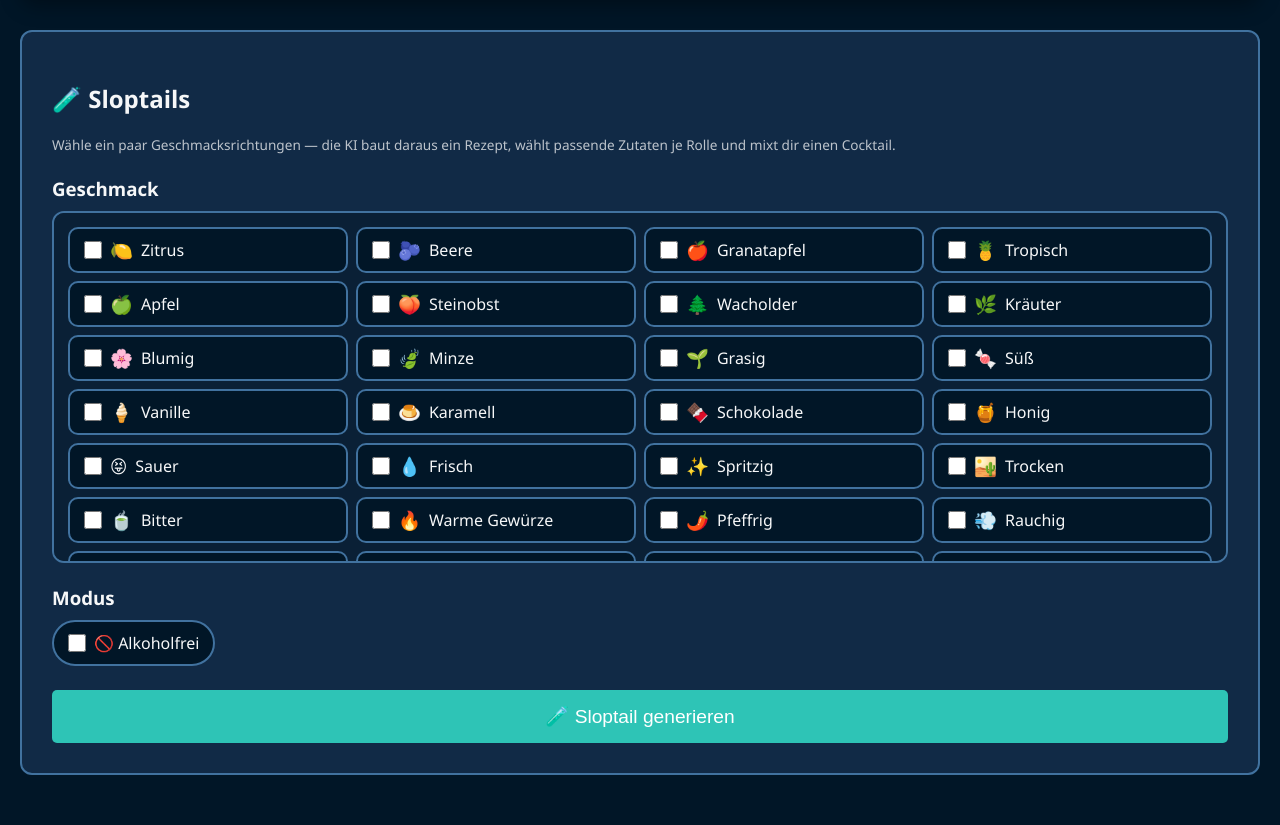
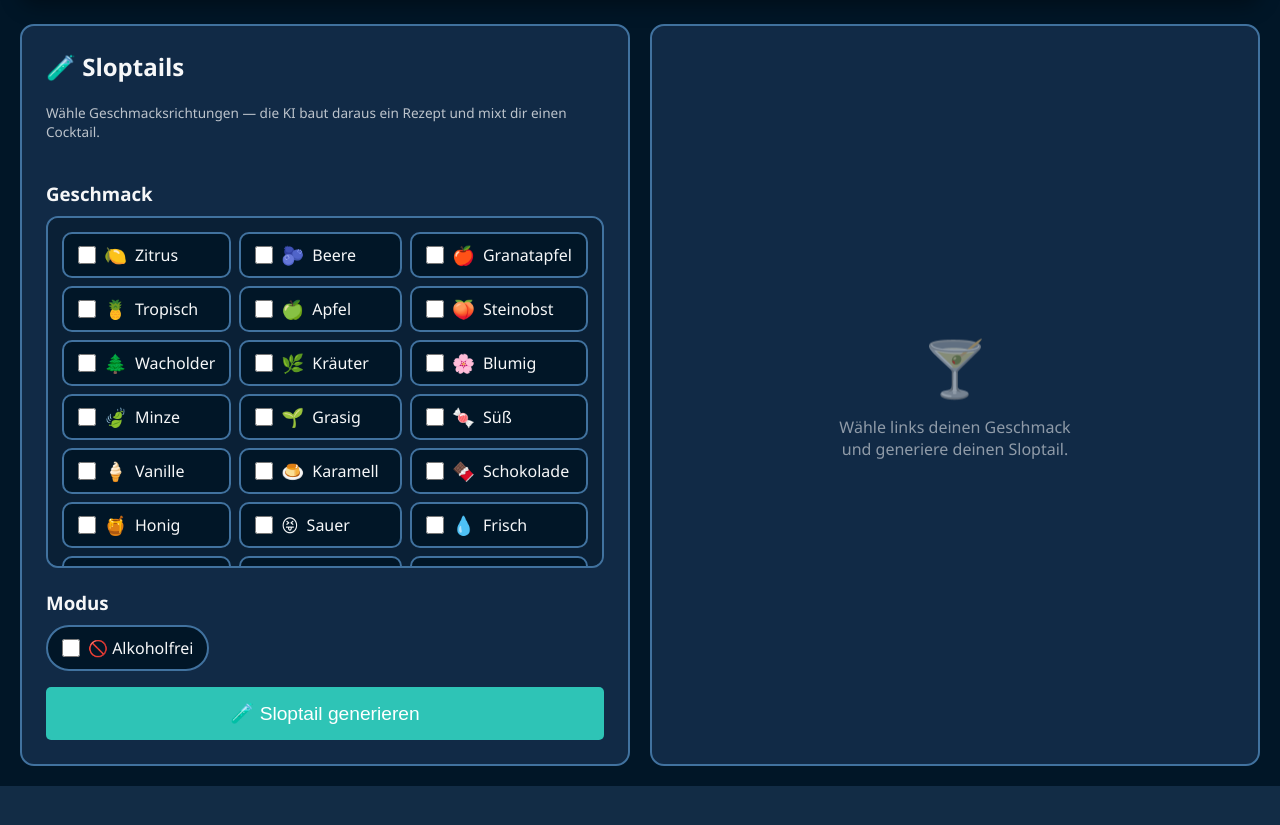
Before and after one commit to OutOfPlane/CocktailMaster, a FastAPI app: page /sloptails in a window 1280 px wide. Shown: the part 96-921 px from the top of the page. After the commit the page ends 882 px from the top, so only its background shows below. Run offline with FastAPI, Linux system fonts and the light colour scheme.

Commit message:
ADD: styling

```diff
--- a/main.py
+++ b/main.py
@@ -368,7 +368,7 @@ async def sloptails_generate(
                 if not candidates:
                     continue
                 raw = await _ollama_json(
-                    client, sloptails.build_ingredient_messages(notes, category, candidates), 0.9)
+                    client, sloptails.build_ingredient_messages(notes, category, candidates), 1.5)
                 cidx = sloptails.parse_choice(raw, "ingredient", len(candidates)) or 1
                 chosen[category] = candidates[cidx - 1]
 
@@ -400,7 +400,7 @@ async def sloptails_generate(
                         pick = pures[0]
                     else:
                         raw = await _ollama_json(
-                            client, sloptails.build_ingredient_messages(notes, category, pures), 0.7)
+                            client, sloptails.build_ingredient_messages(notes, category, pures), 1.5)
                         pidx = sloptails.parse_choice(raw, "ingredient", len(pures)) or 1
                         pick = pures[pidx - 1]
                     columns.append(pick)
@@ -415,7 +415,7 @@ async def sloptails_generate(
                             if i["id"] != "ice" and i["id"] in ing_by_id]
             try:
                 raw = await _ollama_json(
-                    client, sloptails.build_name_messages(class_def.get("name", ""), chosen_names, notes), 1.1)
+                    client, sloptails.build_name_messages(class_def.get("name", ""), chosen_names, notes), 1.5)
                 cocktail["name"] = str(raw.get("name") or "").strip() or class_def.get("name", "Sloptail")
                 cocktail["description"] = str(raw.get("description") or "").strip()
             except (httpx.HTTPStatusError, ValueError, KeyError):
--- a/static/style.css
+++ b/static/style.css
@@ -498,13 +498,37 @@ hr { border: 0; height: 1px; background: #41729f; margin: 20px 0; }
     .ov-table th { background: #eee !important; -webkit-print-color-adjust: exact; print-color-adjust: exact; }
 }
 
-/* Sloptails (AI cocktails) */
-.sloptail-container { max-width: 100%; }
-.sloptail-container h3 { margin: 22px 0 10px; }
+/* Sloptails (AI cocktails) — two cards side by side */
+.sloptail-layout {
+    display: flex;
+    gap: 20px;
+    align-items: stretch;
+    flex-wrap: wrap;
+    max-width: 100%;
+    margin: 0 auto;
+}
+.sloptail-card {
+    flex: 1 1 360px;
+    min-width: 300px;
+    box-sizing: border-box;
+    background: #112a46;
+    border: 2px solid #41729f;
+    border-radius: 14px;
+    padding: 24px;
+    display: flex;
+    flex-direction: column;
+}
+.sloptail-card h2 { margin-top: 0; }
+.sloptail-card h3 { margin: 22px 0 10px; }
+.sloptail-output-card { min-height: 460px; }
+.sloptail-empty { margin: auto; text-align: center; opacity: 0.55; max-width: 260px; }
+.sloptail-empty .big { display: block; font-size: 3.4rem; margin-bottom: 12px; }
+
 .chip-grid {
     display: flex;
     flex-wrap: wrap;
     gap: 10px;
+    margin-bottom: 1rem;
 }
 /* Scrollable box that corrals the taste chips instead of letting them sprawl */
 .chip-box {
@@ -518,7 +542,7 @@ hr { border: 0; height: 1px; background: #41729f; margin: 20px 0; }
 /* Two-column list of taste notes */
 .chip-list {
     display: grid;
-    grid-template-columns: repeat(4, 1fr);
+    grid-template-columns: repeat(3, 1fr);
     gap: 8px;
 }
 .chip-list .chip {
@@ -547,25 +571,20 @@ hr { border: 0; height: 1px; background: #41729f; margin: 20px 0; }
 .chip:has(input:checked) { border-color: #ff9f1c; background: #1e3a5f; }
 .chip-disabled { opacity: 0.4; cursor: not-allowed; }
 
-#gen-btn { margin-top: 24px; }
+#gen-btn { margin-top: auto; }
 
-.sloptail-loading { text-align: center; font-size: 1.2rem; opacity: 0.85; margin-top: 24px; }
+.sloptail-loading { margin: auto; text-align: center; font-size: 1.2rem; opacity: 0.85; }
 .sloptail-error {
-    margin-top: 24px;
+    margin: auto;
     padding: 14px;
     background: rgba(231, 29, 54, 0.15);
     border: 1px solid #e71d36;
     border-radius: 8px;
+    text-align: center;
 }
 
-.sloptail-result {
-    margin-top: 24px;
-    padding: 22px;
-    background: #011627;
-    border: 2px solid #ff9f1c;
-    border-radius: 12px;
-}
-.sloptail-result h3 { margin: 0 0 4px; color: #ff9f1c; font-size: 1.6rem; }
+.sloptail-result { display: flex; flex-direction: column; flex: 1; }
+.sloptail-result h3 { margin: 0 0 4px; color: #ff9f1c; font-size: 1.8rem; }
 .sloptail-meta { margin: 0 0 10px; font-size: 0.9rem; opacity: 0.75; }
 .sloptail-desc { margin: 0 0 16px; font-style: italic; }
 .sloptail-ings { list-style: none; margin: 0; padding: 0; display: flex; flex-direction: column; gap: 8px; }
@@ -580,7 +599,7 @@ hr { border: 0; height: 1px; background: #41729f; margin: 20px 0; }
 .sloptail-ings img { width: 36px; height: 36px; border-radius: 6px; object-fit: cover; flex-shrink: 0; }
 .sloptail-ing-name { flex: 1; font-weight: bold; }
 .sloptail-ings .amount { font-variant-numeric: tabular-nums; opacity: 0.85; white-space: nowrap; }
-.sloptail-mix { margin-top: 18px; background: #ff9f1c; }
+.sloptail-mix { margin-top: auto; background: #ff9f1c; }
 
 /* Save button on the mix finish screen (for AI sloptails) */
 .mix-save {
--- a/templates/base.html
+++ b/templates/base.html
@@ -4,7 +4,7 @@
     <meta charset="UTF-8">
     <meta name="viewport" content="width=device-width, initial-scale=1.0">
     <title>Cocktail Scale Assistant</title>
-    <link rel="stylesheet" href="/static/style.css?v=23">
+    <link rel="stylesheet" href="/static/style.css?v=24">
 </head>
 <body>
     {% set path = request.url.path %}
--- a/templates/sloptails.html
+++ b/templates/sloptails.html
@@ -1,9 +1,9 @@
 {% extends "base.html" %}
 {% block content %}
-<div class="form-container sloptail-container">
+<div class="sloptail-layout">
+    <div class="sloptail-card sloptail-inputs">
         <h2>🧪 Sloptails</h2>
-    <p class="hint">Wähle ein paar Geschmacksrichtungen — die KI baut daraus ein Rezept,
-        wählt passende Zutaten je Rolle und mixt dir einen Cocktail.</p>
+        <p class="hint">Wähle Geschmacksrichtungen — die KI baut daraus ein Rezept und mixt dir einen Cocktail.</p>
 
         <h3>Geschmack</h3>
         <div class="chip-box">
@@ -26,8 +26,14 @@
         </div>
 
         <button class="submit-btn" id="gen-btn" onclick="generate()">🧪 Sloptail generieren</button>
+    </div>
 
-    <div id="sloptail-output"></div>
+    <div class="sloptail-card sloptail-output-card" id="sloptail-output">
+        <div class="sloptail-empty">
+            <span class="big">🍸</span>
+            Wähle links deinen Geschmack und generiere deinen Sloptail.
+        </div>
+    </div>
 </div>
 
 <script>
```
Lines whose indentation alone changed are shown as unchanged.
